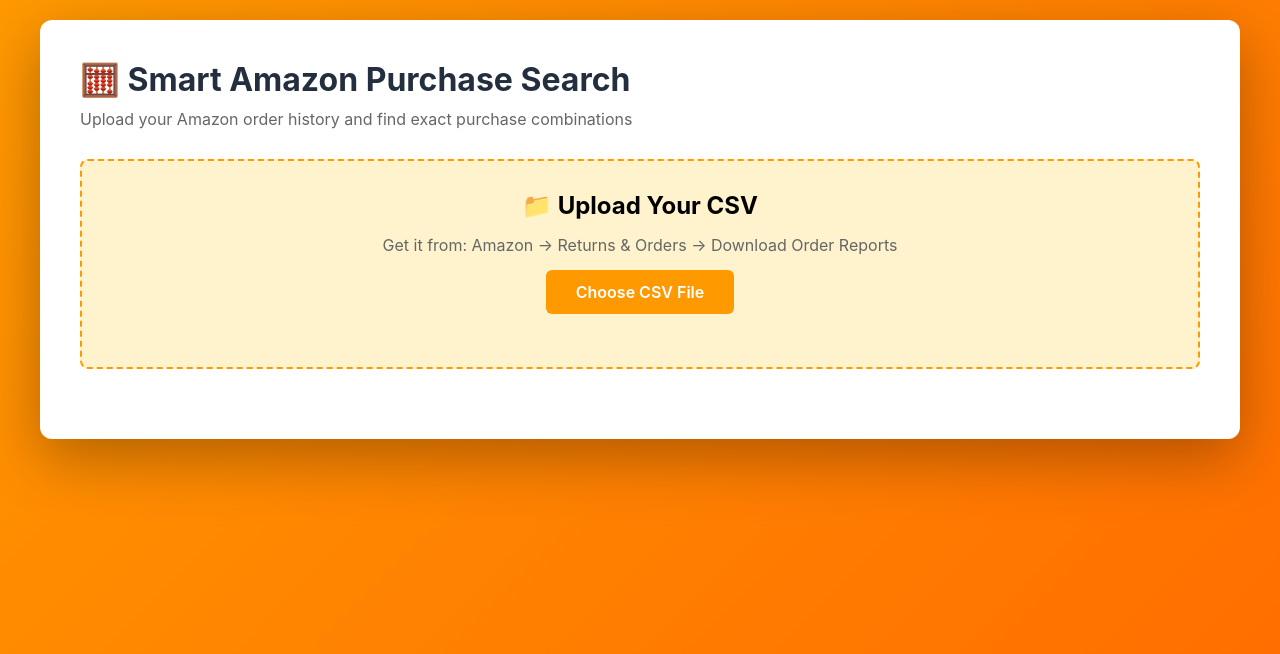
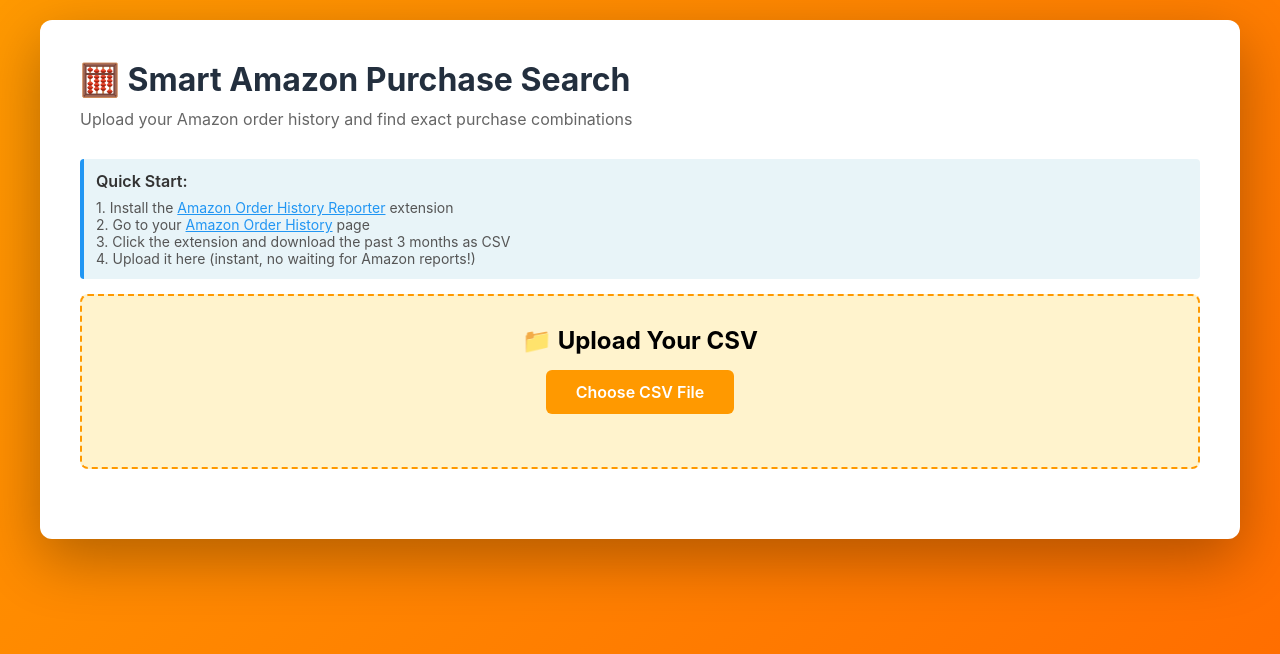
Before and after one commit to corinnekunze/amazon-purchase-search, a Flask app: page / in a window 1280 px wide. Shown: the top 654 px of the page. Run offline with Flask 3, Linux system fonts and the light colour scheme.

Commit message:
Add instructions to extension

```diff
--- a/templates/index.html
+++ b/templates/index.html
@@ -4,7 +4,10 @@
     <meta charset="UTF-8" />
     <meta name="viewport" content="width=device-width, initial-scale=1.0" />
     <title>Amazon Purchase Search</title>
-    <link rel="stylesheet" href="{{ url_for('static', filename='css/style.css') }}" />
+    <link
+      rel="stylesheet"
+      href="{{ url_for('static', filename='css/style.css') }}"
+    />
   </head>
   <body>
     <div class="container">
@@ -13,12 +16,47 @@
         Upload your Amazon order history and find exact purchase combinations
       </p>
 
+      <div
+        style="
+          margin: 15px 0;
+          padding: 12px;
+          background: #e8f4f8;
+          border-left: 4px solid #2196f3;
+          border-radius: 4px;
+        "
+      >
+        <p style="margin: 0 0 8px 0; color: #333; font-weight: 600">
+          Quick Start:
+        </p>
+        <p style="margin: 0; color: #555; font-size: 14px">
+          1. Install the
+          <a
+            href="https://chromewebstore.google.com/detail/amazon-order-history-repo/mgkilgclilajckgnedgjgnfdokkgnibi"
+            target="_blank"
+            rel="noopener noreferrer"
+            style="color: #2196f3; text-decoration: underline"
+            >Amazon Order History Reporter</a
+          >
+          extension<br />
+          2. Go to your
+          <a
+            href="https://www.amazon.com/gp/your-account/order-history"
+            target="_blank"
+            rel="noopener noreferrer"
+            style="color: #2196f3; text-decoration: underline"
+            >Amazon Order History</a
+          >
+          page<br />
+          3. Click the extension and download the past 3 months as CSV<br />
+          4. Upload it here (instant, no waiting for Amazon reports!)
+        </p>
+      </div>
+
       <div class="upload-section" id="uploadSection">
         <h2>📁 Upload Your CSV</h2>
-        <p style="margin: 15px 0; color: #666">
-          Get it from: Amazon → Returns & Orders → Download Order Reports
-        </p>
-        <label for="csvFile" class="file-input-label">Choose CSV File</label>
+        <label for="csvFile" class="file-input-label" style="margin-top: 15px"
+          >Choose CSV File</label
+        >
         <input type="file" id="csvFile" accept=".csv" />
         <div id="dataStatus" style="margin-top: 15px; font-weight: 600"></div>
       </div>
@@ -77,6 +115,9 @@
       <div id="results" class="results"></div>
     </div>
 
-    <script type="module" src="{{ url_for('static', filename='js/main.js') }}"></script>
+    <script
+      type="module"
+      src="{{ url_for('static', filename='js/main.js') }}"
+    ></script>
   </body>
 </html>
```
Also changed, not shown: README.md (added).
